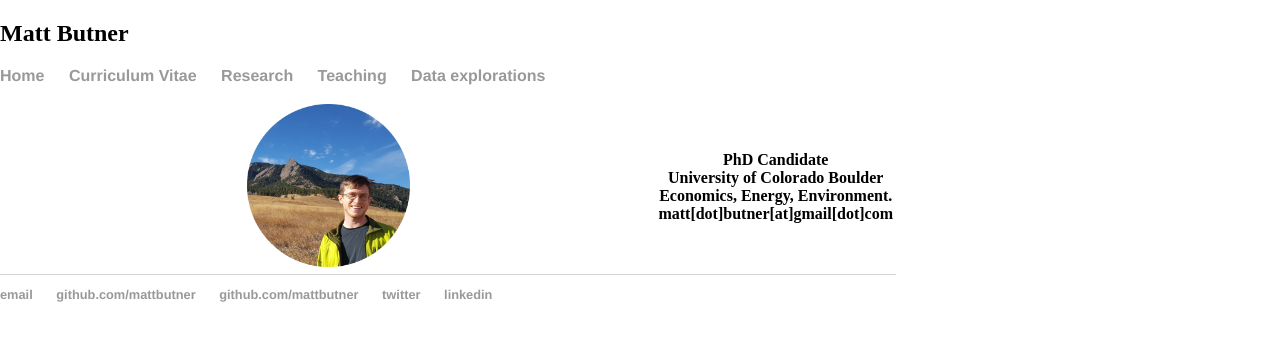
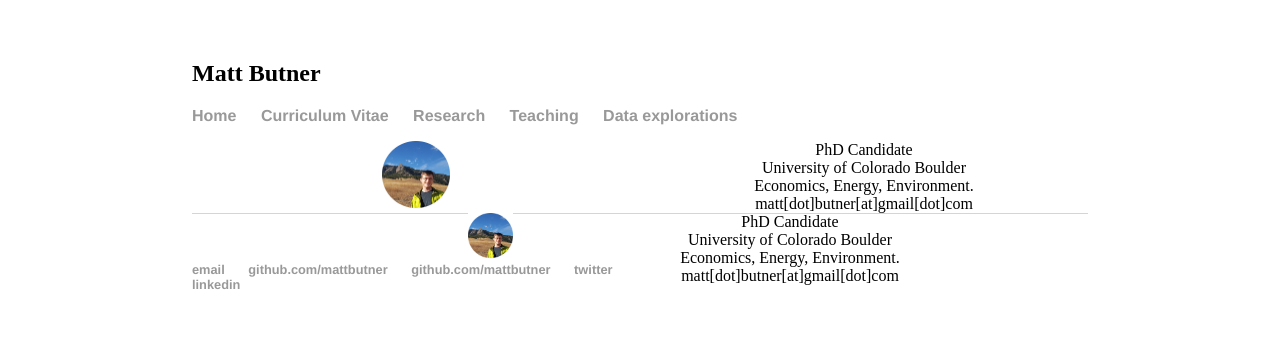
Before and after one commit to mattbutner/mattbutner.github.io, a Jekyll site: the page built from index.html, in a window 1280 px wide. Shown: the top 341 px of the page. Built offline with Jekyll 4.4.1, drawn with Linux system fonts in a browser that asks for light colours.

Commit message:
Restart6

```diff
--- a/css/main.css
+++ b/css/main.css
@@ -34,20 +34,22 @@
     list-style: none;
 }
 
-* {
-    box-sizing: border-box;
+#wrap {
+   width:600px;
+   margin:0 auto;
+}
+#left_col {
+   float:left;
+   width:300px;
+}
+#right_col {
+   float:right;
+   width:300px;
 }
 
-body {
-    margin: 0;
-}
-
-/* Create two equal columns that floats next to each other */
 .column {
     float: left;
     width: 50%;
-    padding: 10px;
-    height: 300px; /* Should be removed. Only for demonstration */
 }
 
 /* Clear floats after the columns */
@@ -56,10 +58,3 @@
     display: table;
     clear: both;
 }
-
-/* Responsive layout - makes the two columns stack on top of each other instead of next to each other */
-@media (max-width: 600px) {
-    .column {
-        width: 100%;
-    }
-}
--- a/index.html
+++ b/index.html
@@ -2,13 +2,28 @@
 layout: default
 title: Matthew Ridge Butner
 ---
-<table style="width:100%">
-  <tr>
-	<th>
-		<img src="images/flatiron_c_comp.jpg" alt="Boulder Flatirons" width="25%">
-	</th>
-	<th>
-	PhD Candidate <br> University of Colorado Boulder <br> Economics, Energy, Environment. <br> matt[dot]butner[at]gmail[dot]com
-	</th>
-  </tr>
-</table>
+
+<div class="row">
+  <div class="column">
+  <center>
+  		<img src="images/flatiron_c_comp.jpg" alt="Boulder Flatirons" width="15%">
+  </center>
+  </div>
+  <div class="column">
+  <center>
+  PhD Candidate <br> University of Colorado Boulder <br> Economics, Energy, Environment. <br> matt[dot]butner[at]gmail[dot]com
+  </center>
+  </div>
+</div>
+
+<div id="wrap">
+    <div id="left_col">
+  <center>
+  		<img src="images/flatiron_c_comp.jpg" alt="Boulder Flatirons" width="15%">
+  </center>
+  </div>
+    <div id="right_col">
+  <center>
+  PhD Candidate <br> University of Colorado Boulder <br> Economics, Energy, Environment. <br> matt[dot]butner[at]gmail[dot]com
+  </center>     </div>
+</div>
```
